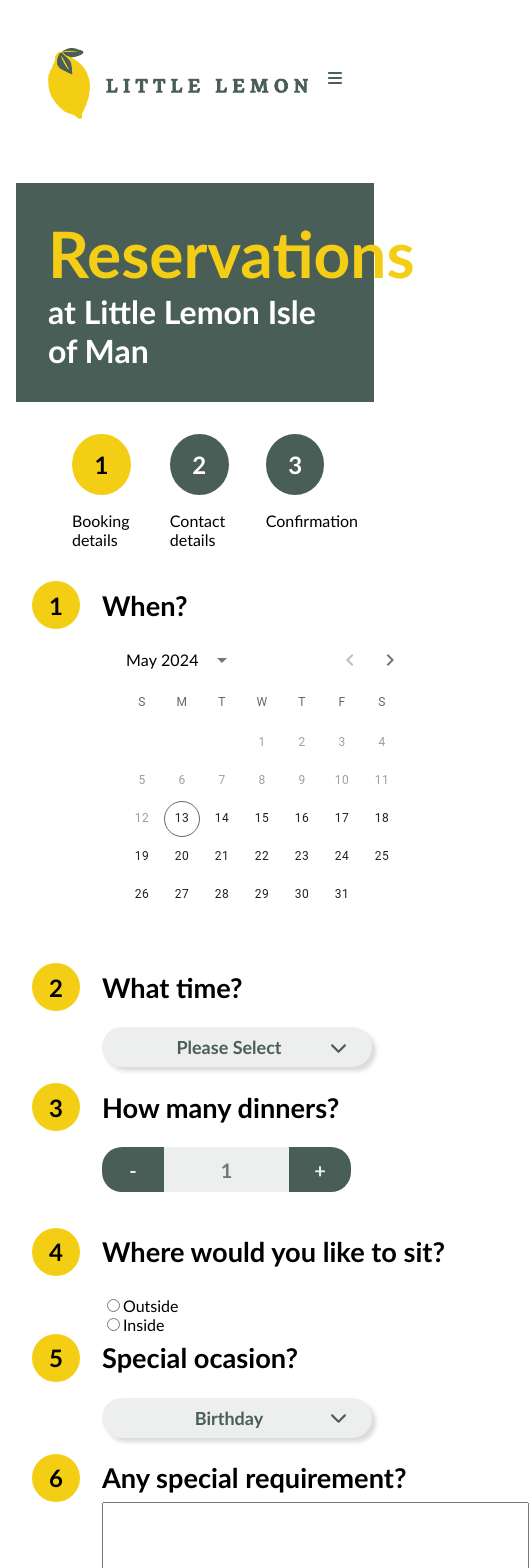
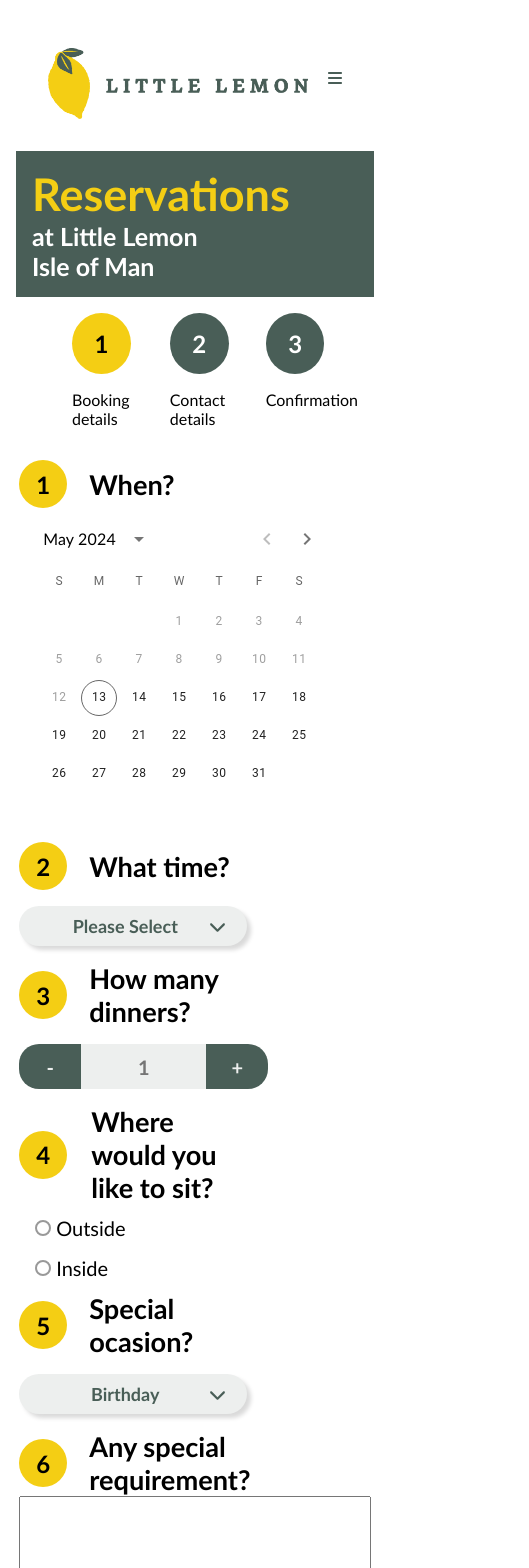
Before and after one commit to claceotto/little-lemon, a React (Create React App) app: page /reservation in a window 390 px wide. Shown: the top 1568 px of the page, 529 px wide, since content can reach past the window. Built offline with nearby package versions, Linux system fonts and the light colour scheme.

Commit message:
continue to work on form formatting

```diff
--- a/src/Components/Pages/Reservation/BookingForm/BookingForm.css
+++ b/src/Components/Pages/Reservation/BookingForm/BookingForm.css
@@ -4,6 +4,14 @@
     grid-template-columns: 70px repeat(11, 1fr);
     grid-template-rows: auto;
     margin: 1rem;
+}
+
+@media (max-width: 600px) {
+    .reservation {
+        grid-template-columns: 70px repeat(3, 1fr);
+        grid-template-rows: auto;
+        margin: 0.2rem;
+    }
 }
 
 .res-title {
@@ -26,18 +34,6 @@
     align-items: center;
 }
 
-/* .form-title {
-    display: flex;
-    align-items: center;
-    gap: 1.2rem;
-
-} */
-
-/* .form-title {
-    grid-column-start: 1;
-    grid-column-end: 12;
-} */
-
 .circle {
     grid-column-start: 1;
     grid-column-end: 1;
@@ -50,9 +46,23 @@
     align-self: center;
 }
 
-.grid-2 {
+@media (max-width: 600px) {
+    .res-title {
+        grid-column-start: 2;
+        grid-column-end: 4;
+    }
+}
+
+.content{
     grid-column-start: 2;
-    grid-column-end: auto;
+    grid-column-end: 12;
+}
+
+@media (max-width: 600px) {
+    .content {
+        grid-column-start: 1;
+        grid-column-end: 4;
+    }
 }
 
 .text-area {
@@ -60,10 +70,13 @@
     grid-column-end: 8;
     margin-bottom: 2rem;
 }
-/* .grid-1, .date, .time, .guests, .sitting, .ocasion, .special-req {
-    grid-column-start: 1;
-    grid-column-end: 12;
-} */
+
+
+@media (max-width: 600px) {
+    .text-area {
+        grid-column-start: 1;
+    }
+}
 
 .nextbtn {
     grid-column-start: 7;
@@ -97,8 +110,13 @@
     max-width: 270px;
     grid-column-start: 2;
     grid-column-end: auto;
+}
 
-
+@media (max-width: 600px) {
+    .drop-down {
+        grid-column-start: 1;
+        grid-column-end: 4;
+    }
 }
 
 option {
@@ -124,9 +142,15 @@ option {
     margin: 1rem 0rem 1rem 0rem; /* top | right | bottom | left */
     height: 45px;
     grid-column-start: 2;
-    grid-column-end: auto;
+    grid-column-end: 12;
 }
 
+@media (max-width: 600px) {
+    .styled-counter {
+        grid-column-start: 1;
+        grid-column-end: 4;
+    }
+}
 .number-counter {
     padding: 0.5rem 0; /* top and bottom | left and right */
     min-width: 125px;
@@ -134,10 +158,8 @@ option {
     color: #495E57;
     font-size: 20px;
     font-weight: bold;
-    /* line-height: 24px; */
     text-align: center;
     border: none;
-    /* border-radius: 20px; */
     /* box-shadow: 4px 4px 4px #00000026; */
     max-width: 270px;
 }
@@ -173,3 +195,34 @@ input::-webkit-inner-spin-button {
   -webkit-appearance: none;
   margin: 0;
 }
+
+.radio-container {
+    display: flex;
+    justify-content: baseline;
+    margin: 0.5rem;
+}
+.label {
+    margin-right: 15px;
+    line-height: 32px;
+    font-size: 20px;
+    justify-self: center;
+}
+
+.radio  {
+    margin: 0.5rem;
+    appearance: none;
+
+    border-radius: 50%;
+    width: 16px;
+    height: 16px;
+
+    border: 2px solid #999;
+    transition: 0.2s all linear;
+    margin-right: 5px;
+
+    justify-self: center;
+}
+
+.radio:checked {
+    border: 6px solid black;
+  }
--- a/src/Components/Pages/Reservation/BookingForm/BookingForm.js
+++ b/src/Components/Pages/Reservation/BookingForm/BookingForm.js
@@ -19,7 +19,7 @@ export default function BookingForm() {
         When?
       </label>
       {/* </div> */}
-      <div className="grid-2">
+      <div className="content">
         <Calendar />
       </div>
       {/* </div> */}
@@ -73,16 +73,33 @@ export default function BookingForm() {
       {/* <div className="sitting"> */}
       {/* <div className="form-title"> */}
       <span className="circle">4</span>
-      <p className="res-title">Where would you like to sit?</p>
+      <legend className="res-title">Where would you like to sit?</legend>
       {/* </div> */}
-      <div className="grid-2">
-        <div>
-          <input type="radio" id="html" name="sittingPlace" value="outside" />
-          <label htmlFor="outside">Outside</label>
+      <div className="content">
+        <div className="radio-container">
+          <input
+            type="radio"
+            id="outside"
+            name="sittingPlace"
+            value="outside"
+            className="radio"
+            required
+          />
+          <label htmlFor="outside" className="label">
+            Outside
+          </label>
         </div>
-        <div>
-          <input type="radio" id="inside" name="sittingPlace" value="inside" />
-          <label htmlFor="inside">Inside</label>
+        <div className="radio-container">
+          <input
+            type="radio"
+            id="inside"
+            name="sittingPlace"
+            value="inside"
+            className="radio"
+          />
+          <label htmlFor="inside" className="label">
+            Inside
+          </label>
         </div>
       </div>
       {/* </div> */}
--- a/src/Components/Pages/Reservation/ResBanner.js
+++ b/src/Components/Pages/Reservation/ResBanner.js
@@ -1,8 +1,18 @@
 export default function ResBanner() {
   return (
     <article className="res-banner">
-      <h1 className="main-h1">Reservations</h1>
-      <h2 className="main-h2">at Little Lemon Isle of Man</h2>
+      <h1 className="main-h1 banner-text">Reservations</h1>
+      <h2 className="main-h2 banner-text">
+        at Little Lemon <br />
+        Isle of Man
+      </h2>
     </article>
+
+    // <article className="hero-article">
+    //   <div className="hero-text">
+    //     <h1 className="main-h1">Reservations</h1>
+    //     <h2 className="main-h2">at Little Lemon Isle of Man</h2>
+    //   </div>
+    // </article>
   );
 }
--- a/src/Components/Pages/Reservation/Reservation.css
+++ b/src/Components/Pages/Reservation/Reservation.css
@@ -1,6 +1,32 @@
-.res-banner {
+/* .res-banner {
     display: block;
     background-color: #495E57;
     padding: 2rem;
-    margin: 2rem 0; /* top and bottom | left and right */
+    margin: 2rem 0; top and bottom | left and right */
+  /* } */
+
+  .res-banner {
+    display: flex;
+    flex-direction: column;
+    justify-content: flex-start;
+    background-color: #495E57;
+    padding: 2rem;
   }
+
+  .banner-text {
+    margin: 0;
+    }
+
+    @media (max-width: 600px) {
+      .res-banner .main-h1 {
+        font-size: 45px;
+      }
+
+      .res-banner .main-h2 {
+        font-size: 25px;
+      }
+
+      .res-banner {
+        padding: 1rem;
+      }
+    }
```
